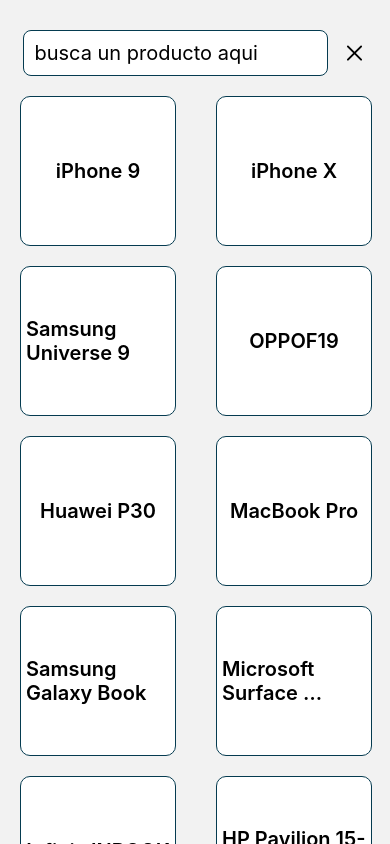
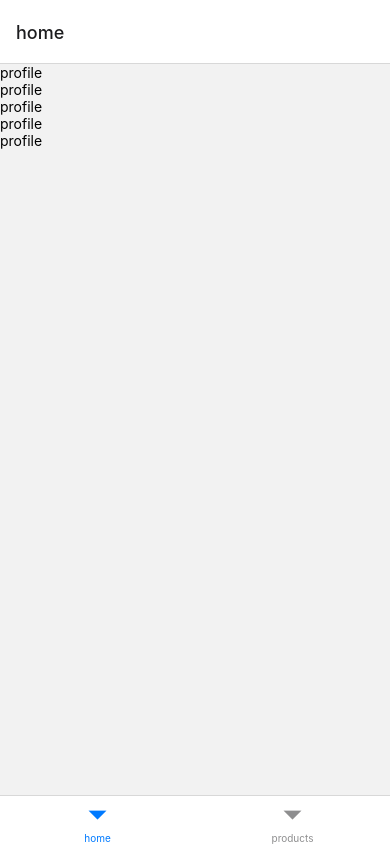
Before and after one commit to benjaminZarate/React-native-coderhouse, a React Native app in the folder e-commerce-app/: screen / in a window 390 px wide. Shown: the top 844 px of the page. Built offline with nearby package versions, Linux system fonts and the light colour scheme; grey boxes are pictures that could not be loaded.

Commit message:
add tab navigation

```diff
--- a/e-commerce-app/App.js
+++ b/e-commerce-app/App.js
@@ -2,12 +2,13 @@
 import { colors } from './src/theme/colors';
 import RootNavigation from './src/navigation/RootNavigation';
 import { NavigationContainer } from "@react-navigation/native";
+import TabNavigation from './src/navigation/TabNavigation';
 
 export default function App() {
 
   return (
     <NavigationContainer>
-      <RootNavigation />
+      <TabNavigation />
     </NavigationContainer>
   );
 }
--- a/e-commerce-app/package.json
+++ b/e-commerce-app/package.json
@@ -9,6 +9,7 @@
     "web": "expo start --web"
   },
   "dependencies": {
+    "@react-navigation/bottom-tabs": "^6.5.8",
     "@react-navigation/native": "^6.1.7",
     "@react-navigation/native-stack": "^6.9.13",
     "expo": "~49.0.8",
--- /dev/null
+++ b/e-commerce-app/src/navigation/TabNavigation.js
@@ -0,0 +1,20 @@
+import { View, Text } from 'react-native'
+import React from 'react'
+
+import { createBottomTabNavigator } from '@react-navigation/bottom-tabs'
+import Home from '../screens/Home';
+import Products from '../screens/Products';
+import profile from '../screens/profile';
+
+const Tab = createBottomTabNavigator();
+
+const TabNavigation = () => {
+  return (
+    <Tab.Navigator>
+        <Tab.Screen component={profile} name="home"/>
+        <Tab.Screen component={profile} name="products" />
+    </Tab.Navigator>
+  )
+}
+
+export default TabNavigation
--- /dev/null
+++ b/e-commerce-app/src/screens/profile.js
@@ -0,0 +1,18 @@
+import { StyleSheet, Text, View } from 'react-native'
+import React from 'react'
+
+const profile = () => {
+  return (
+    <View>
+      <Text>profile</Text>
+      <Text>profile</Text>
+      <Text>profile</Text>
+      <Text>profile</Text>
+      <Text>profile</Text>
+    </View>
+  )
+}
+
+export default profile
+
+const styles = StyleSheet.create({})
```
Also changed, not shown: 1 other file (tests, documents, lock files or other folders).
